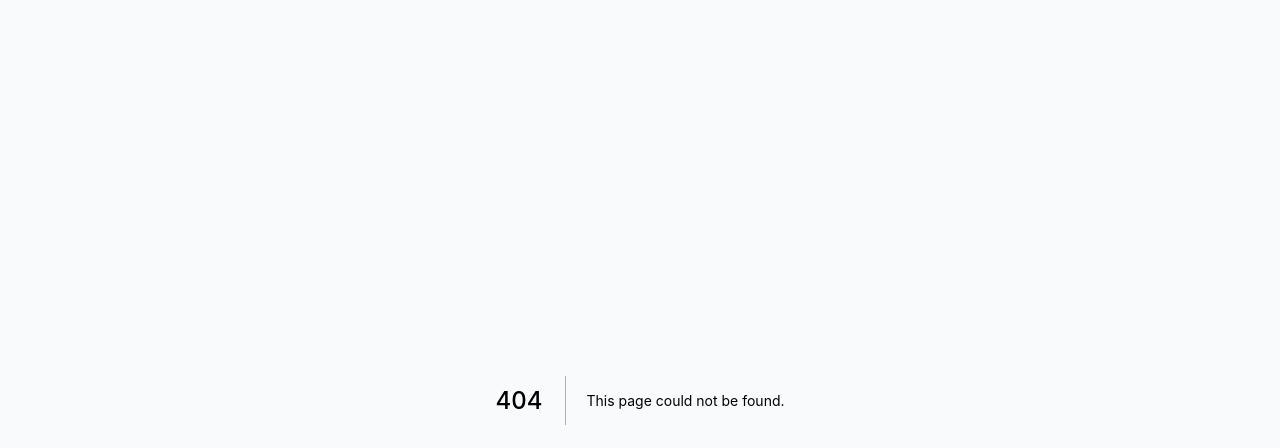
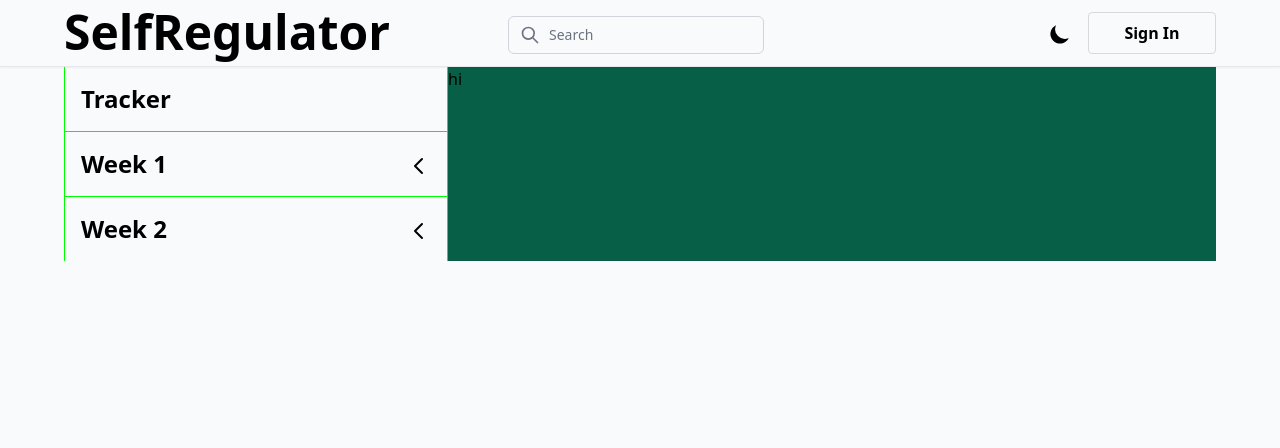
Before and after one commit to JamesPrenticez/instagram_clone, a Next.js app: page /tools in a window 1280 px wide. Before the commit this address had no page. Shown: the top 448 px of the page. Built offline with nearby package versions, Linux system fonts and the light colour scheme; no server answers.

Commit message:
Mocking up Tools

```diff
--- /dev/null
+++ b/components/Chevron.jsx
@@ -0,0 +1,23 @@
+import { useState } from "react"
+import { ChevronLeftIcon, ChevronDownIcon } from "@heroicons/react/outline";
+
+function Chevron() {
+    const [state, setChevron] = useState(false)
+    return (
+      <div>
+        {state ? (
+          <ChevronDownIcon
+            className="navBtn"
+            onClick={() => setChevron(!state)}
+          />
+        ) : (
+          <ChevronLeftIcon
+            className="navBtn"
+            onClick={() => setChevron(!state)}
+          />
+        )}
+      </div>
+    );
+}
+
+export default Chevron
--- a/components/Header.jsx
+++ b/components/Header.jsx
@@ -22,7 +22,7 @@ function Header() {
     //console.log(session)
 
     return (
-        <div className="shadow-sm border-b bg-custom-background sticky top-0 z-50">
+        <div className="shadow-sm border-b bg-custom-background sticky top-0 z-50 fade">
             <div className="flex justify-between max-w-6xl mx-5 lg:mx-auto">
                 {/* Left */}
                 <div onClick={() => router.push('/')} className="relative w-176 hidden lg:inline-grid  cursor-pointer ">
@@ -72,7 +72,7 @@ function Header() {
                             <PlusCircleIcon onClick={() => setOpen(true)} className="navBtn" />
                             <UserGroupIcon className="navBtn" />
                             <HeartIcon className="navBtn" />
-                            <ClipboardListIcon className="navBtn" />
+                            <ClipboardListIcon  onClick={() => router.push('/tools')} className="navBtn" />
                             <DarkModeButton />
                             <img
                                 className="h-10 w-10 rounded-full cursor-pointer"
--- /dev/null
+++ b/components/Tools.jsx
@@ -0,0 +1,55 @@
+
+import Chevron from "./Chevron";
+
+
+const menuItems = [
+    {
+        id: 0,
+        name: "Tracker"
+    },
+    {
+        id: 1,
+        name: "Week 1",
+        content: true
+    },
+    {
+        id: 2,
+        name: "Week 2",
+        content: true
+    },
+];
+
+function Tools() {
+
+    return (
+      <main className="grid grid-cols-1 md:grid-cols-2 md:max-w-3xl lg:grid-cols-3 xl:max-w-6xl mx-auto">
+        <section className="hidden lg:inline-flex cols-span-1">
+          <div className="sticky w-full h-full border-l border-r border-green-600 ">
+            <>
+              <div className=" divide-y divide-green-600">
+                {menuItems.map((item) => (
+                <div
+                    key={item.id}
+                    id={item.id}
+                    className="flex text-custom-textColor font-semibold text-2xl justify-between p-4"
+                >
+                    {item.name}
+                    {item.content ? (<Chevron />) : ("")}
+
+                </div>
+
+                ))}
+
+              </div>
+            </>
+          </div>
+        </section>
+
+        <section className="col-span-2">
+          <div className="bg-green-800 w-full h-full">hi</div>
+        </section>
+      </main>
+    );
+}
+
+export default Tools
--- a/pages/_document.js
+++ b/pages/_document.js
@@ -10,13 +10,9 @@ class MyDocument extends Document {
     return (
       <Html>
         <Head>
-          <link
-            href="https://fonts.googleapis.com/css2?family=Poppins:wght@300&display=swap"
-            rel="stylesheet"
-          />
-
+          <link href="https://fonts.googleapis.com/css2?family=Poppins:wght@300&display=swap" rel="stylesheet" />
         </Head>
-        <body className="bg-custom-background h-screen overflow-y-scroll scrollbar-hide font-sans">
+        <body className="bg-custom-background transition-all duration-1000 h-screen overflow-y-scroll scrollbar-hide font-sans">
           <Main />
           <NextScript />
         </body>
--- a/pages/auth/signin.jsx
+++ b/pages/auth/signin.jsx
@@ -1,5 +1,4 @@
 import { getProviders, signIn as SignIntoProvider } from "next-auth/react"
-import Link from "next/link"
 import { useRouter } from "next/router";
 
 const logos = {
@@ -13,7 +12,7 @@ function signIn({ providers }) {
   const router = useRouter();
   return (
     <>
-    <div className="p-10 h-screenNav flex flex-wrap justify-center items-center">
+    <div className="p-10 h-screen flex flex-wrap justify-center items-center bg-custom-background">
       <div className="w-3/6 xl:w-1/5 border border-gray-600 rounded">
           <div className="flex flex-wrap justify-center h-1/4 w-full">
             <div className="p-4">
--- a/pages/index.js
+++ b/pages/index.js
@@ -12,9 +12,7 @@ export default function Home() {
         <link rel="icon" href="/favicon.ico" />
       </Head>
 
-      {/* Header   */}
       <Header />
-      {/* Feed   */}
       <Feed />
       <Modal />
     </>
--- /dev/null
+++ b/pages/tools.js
@@ -0,0 +1,20 @@
+import Head from 'next/head'
+import Header from '../components/Header'
+import Tools from '../components/Tools'
+
+function tools() {
+    return (
+        <>
+            <Head>
+                <title>Self Regulator v2</title>
+                <link rel="icon" href="/favicon.ico" />
+            </Head>
+
+            <Header />
+            <Tools />
+
+        </>
+    )
+}
+
+export default tools
--- a/styles/global.css
+++ b/styles/global.css
@@ -17,7 +17,6 @@ html {
 html.dark {
     --background: var(--dark-background);
     --textColor: var(--dark-text);
-
 }
 
 @layer components {
@@ -48,3 +47,11 @@ html.dark {
             ease-out;
     }
 }
+@layer components {
+    .fade {
+        @apply
+            transition-all
+            ease-in-out
+            duration-1000;
+    }
+}
--- a/tailwind.config.js
+++ b/tailwind.config.js
@@ -27,7 +27,7 @@ module.exports = {
         },
         custom: {
           background: "var(--background)",
-          textColor: "var(--textColor)"
+          textColor: "var(--textColor)",
         }
       },
       height:{
```
Also changed, not shown: components/Suggestions.jsx (indentation only), 1 other file (tests, documents, lock files or other folders).
